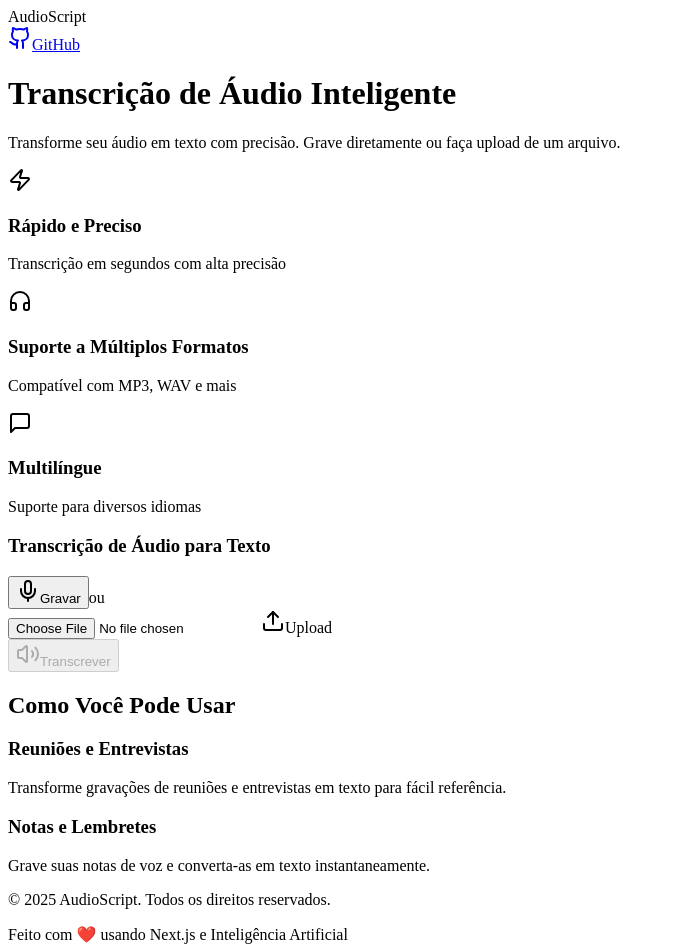
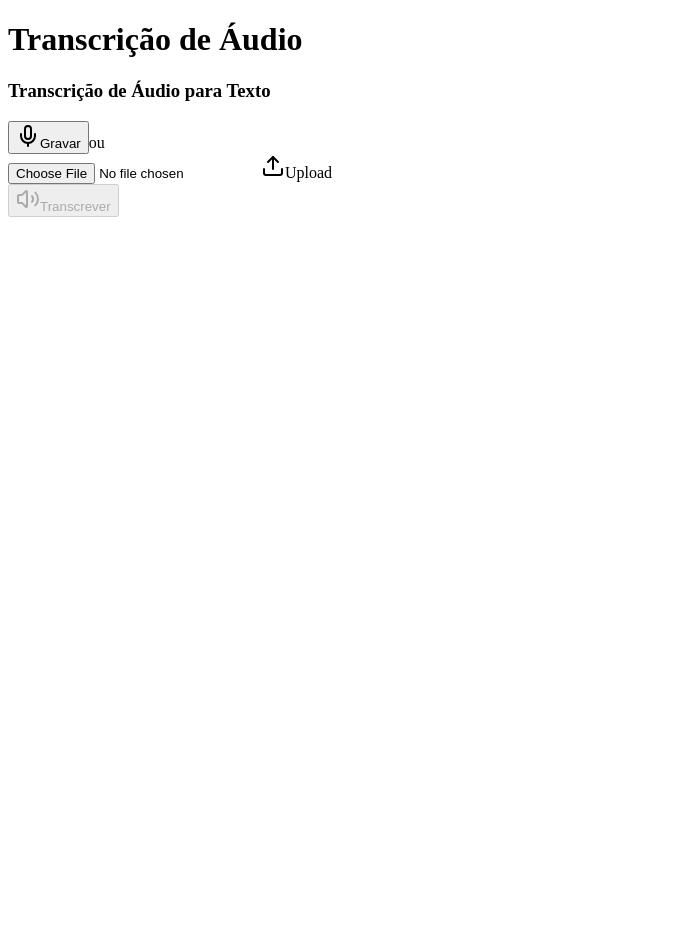
Before and after one commit to dheiver2/projeto-transcricao, a Next.js app: page / in a window 1280 px wide. Shown: the top 952 px of the page, without its empty margins (0-675 px from the left). After the commit the page ends 800 px from the top, so only its background shows below. Built offline with nearby package versions, Linux system fonts and the light colour scheme.

Commit message:
Update page.jsx

```diff
--- a/src/app/page.jsx
+++ b/src/app/page.jsx
@@ -1,114 +1,16 @@
 // src/app/page.jsx
 'use client'
-
 import AudioTranscription from '@/components/AudioTranscription'
-import { Github, Headphones, MessageSquare, Zap } from 'lucide-react'
 
 export default function Home() {
   return (
-    <div className="min-h-screen bg-gradient-to-br from-blue-50 via-white to-purple-50">
-      {/* Navbar */}
-      <nav className="border-b bg-white/50 backdrop-blur-sm sticky top-0 z-50">
-        <div className="container mx-auto px-4 py-4">
-          <div className="flex justify-between items-center">
-            <div className="flex items-center space-x-2">
-              <span className="font-bold text-xl text-blue-600">AudioScript</span>
-            </div>
-            <a
-              href="https://github.com/seu-usuario/audio-transcription"
-              target="_blank"
-              rel="noopener noreferrer"
-              className="flex items-center space-x-2 text-gray-600 hover:text-gray-900 transition-colors"
-            >
-              <Github className="w-5 h-5" />
-              <span className="hidden sm:inline">GitHub</span>
-            </a>
-          </div>
-        </div>
-      </nav>
-
-      <main>
-        {/* Hero Section */}
-        <div className="container mx-auto px-4 py-12">
-          <div className="max-w-3xl mx-auto text-center mb-12">
-            <h1 className="text-4xl sm:text-5xl font-bold text-gray-900 mb-6 bg-gradient-to-r from-blue-600 to-purple-600 bg-clip-text text-transparent">
-              Transcrição de Áudio Inteligente
-            </h1>
-            <p className="text-xl text-gray-600 max-w-2xl mx-auto mb-8">
-              Transforme seu áudio em texto com precisão. Grave diretamente ou faça upload de um arquivo.
-            </p>
-
-            {/* Feature Grid */}
-            <div className="grid grid-cols-1 md:grid-cols-3 gap-6 mb-12">
-              <div className="p-6 bg-white/60 rounded-xl backdrop-blur-sm">
-                <div className="w-12 h-12 bg-blue-100 text-blue-600 rounded-full flex items-center justify-center mx-auto mb-4">
-                  <Zap className="w-6 h-6" />
-                </div>
-                <h3 className="font-semibold text-gray-900 mb-2">Rápido e Preciso</h3>
-                <p className="text-gray-600 text-sm">
-                  Transcrição em segundos com alta precisão
-                </p>
-              </div>
-
-              <div className="p-6 bg-white/60 rounded-xl backdrop-blur-sm">
-                <div className="w-12 h-12 bg-purple-100 text-purple-600 rounded-full flex items-center justify-center mx-auto mb-4">
-                  <Headphones className="w-6 h-6" />
-                </div>
-                <h3 className="font-semibold text-gray-900 mb-2">Suporte a Múltiplos Formatos</h3>
-                <p className="text-gray-600 text-sm">
-                  Compatível com MP3, WAV e mais
-                </p>
-              </div>
-
-              <div className="p-6 bg-white/60 rounded-xl backdrop-blur-sm">
-                <div className="w-12 h-12 bg-green-100 text-green-600 rounded-full flex items-center justify-center mx-auto mb-4">
-                  <MessageSquare className="w-6 h-6" />
-                </div>
-                <h3 className="font-semibold text-gray-900 mb-2">Multilíngue</h3>
-                <p className="text-gray-600 text-sm">
-                  Suporte para diversos idiomas
-                </p>
-              </div>
-            </div>
-          </div>
-
-          {/* Main Component */}
-          <AudioTranscription />
-
-          {/* Testimonials or Use Cases */}
-          <div className="max-w-4xl mx-auto mt-20">
-            <h2 className="text-2xl font-bold text-center text-gray-900 mb-8">
-              Como Você Pode Usar
-            </h2>
-            <div className="grid grid-cols-1 md:grid-cols-2 gap-6">
-              <div className="bg-white/60 backdrop-blur-sm p-6 rounded-xl">
-                <h3 className="font-semibold text-gray-900 mb-2">Reuniões e Entrevistas</h3>
-                <p className="text-gray-600">
-                  Transforme gravações de reuniões e entrevistas em texto para fácil referência.
-                </p>
-              </div>
-              <div className="bg-white/60 backdrop-blur-sm p-6 rounded-xl">
-                <h3 className="font-semibold text-gray-900 mb-2">Notas e Lembretes</h3>
-                <p className="text-gray-600">
-                  Grave suas notas de voz e converta-as em texto instantaneamente.
-                </p>
-              </div>
-            </div>
-          </div>
-        </div>
-      </main>
-
-      {/* Footer */}
-      <footer className="border-t bg-white/50 backdrop-blur-sm mt-20">
-        <div className="container mx-auto px-4 py-8">
-          <div className="text-center text-gray-600 text-sm">
-            <p>© {new Date().getFullYear()} AudioScript. Todos os direitos reservados.</p>
-            <p className="mt-2">
-              Feito com ❤️ usando Next.js e Inteligência Artificial
-            </p>
-          </div>
-        </div>
-      </footer>
-    </div>
-  );
+    <main className="min-h-screen bg-gray-50">
+      <div className="container mx-auto px-4 py-8">
+        <h1 className="text-3xl font-bold text-center mb-8">
+          Transcrição de Áudio
+        </h1>
+        <AudioTranscription />
+      </div>
+    </main>
+  )
 }
```
